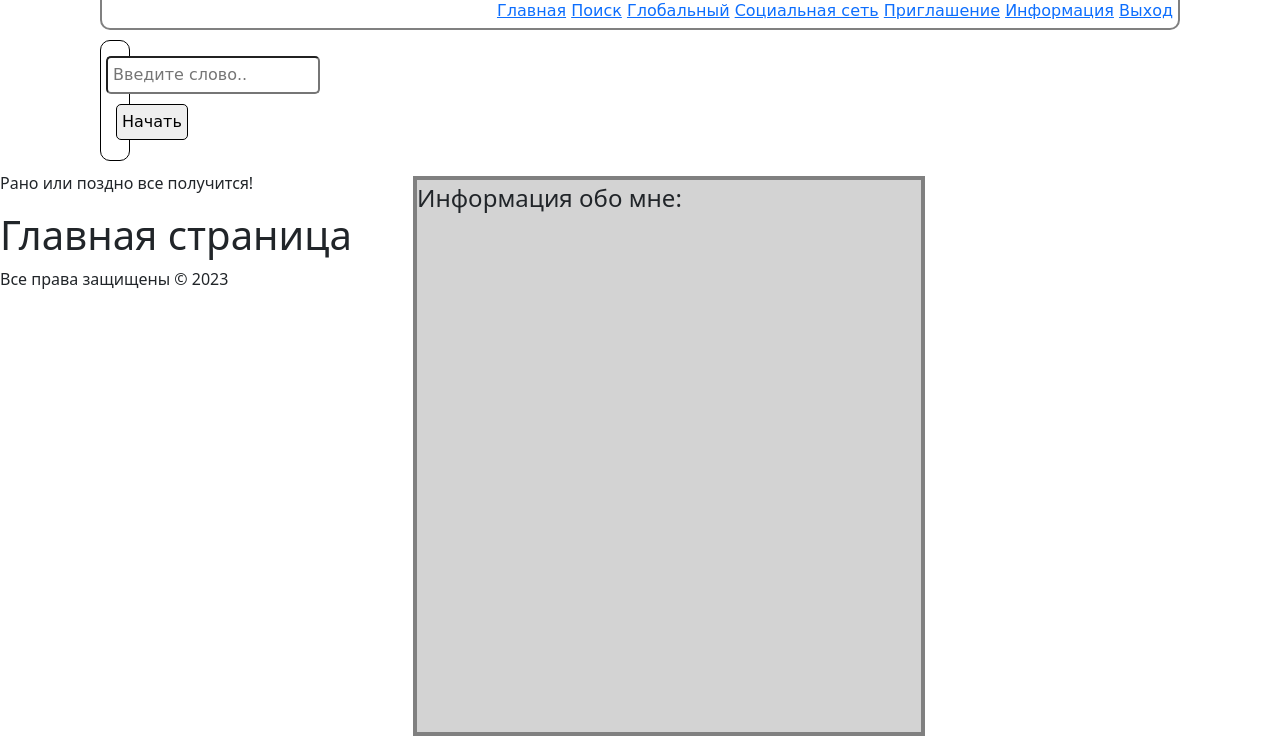
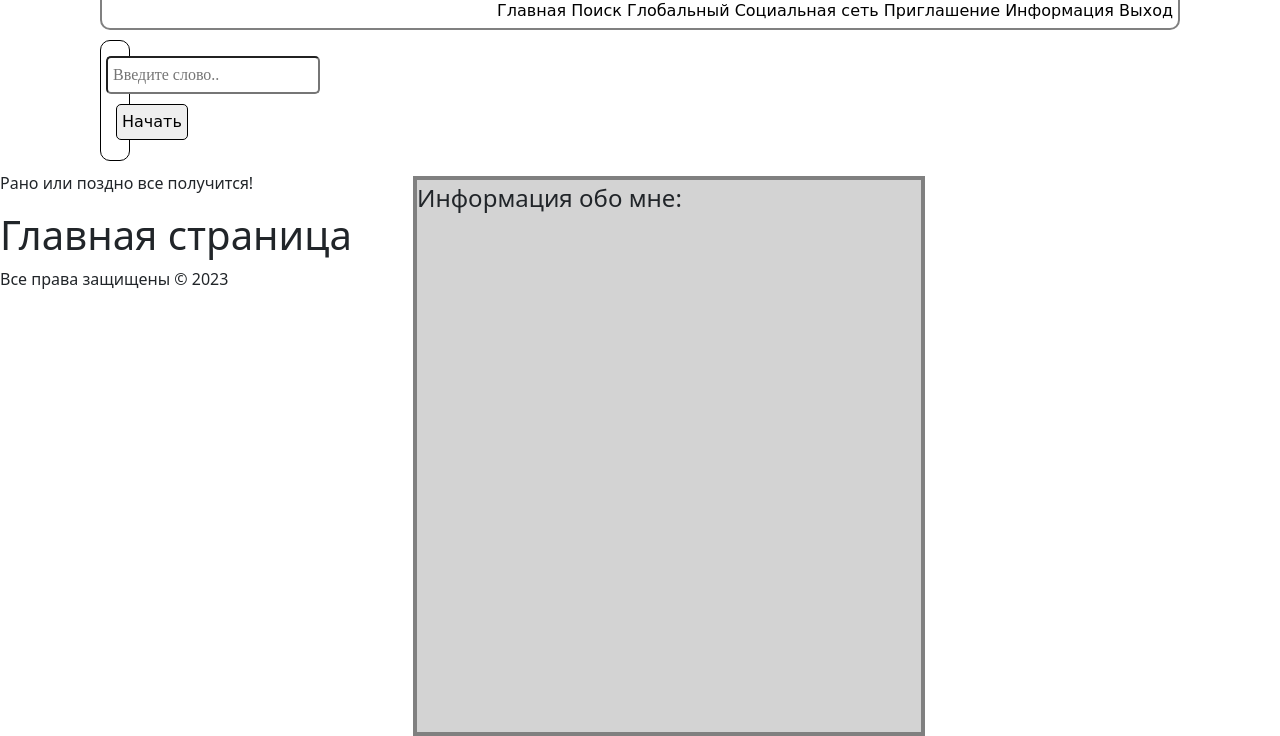
Before and after one commit to Roman-Blokhin/www, a PHP site: page /index.php in a window 1280 px wide; the page is wider, and only the part inside the window is pictured. Shown: the part 168-904 px from the top of that part. Run offline with PHP 8.4, Linux system fonts and the light colour scheme.

Commit message:
обавил класс links, где указал стиль для ссылок, подключил стиль про наведении на ссылку класса links

```diff
--- a/blocks/header.php
+++ b/blocks/header.php
@@ -15,11 +15,11 @@
     <img src="/img/gra_logo.png" alt="gradient logo" class="style_logo">
     <!-- alt покажет имя нашего логотипа, если картинка не сработает -->
 
-    <a href="index.php">Главная</a>
-    <a href="search.php">Поиск</a>
-    <a href="global.php">Глобальный</a>
-    <a href="social_net.php">Социальная сеть</a>
-    <a href="invite.php">Приглашение</a>
-    <a href="faq.php">Информация</a>
-    <a href="log_out.php">Выход</a>
+    <a href="index.php" class="links">Главная</a>
+    <a href="search.php" class="links">Поиск</a>
+    <a href="global.php" class="links">Глобальный</a>
+    <a href="social_net.php" class="links">Социальная сеть</a>
+    <a href="invite.php" class="links">Приглашение</a>
+    <a href="faq.php" class="links">Информация</a>
+    <a href="log_out.php" class="links">Выход</a>
 </header>
--- a/css/style.css
+++ b/css/style.css
@@ -61,6 +61,15 @@
 .field_search {
     border-radius: 5px;
     font-size: 16px;
-    font: Georgian;
+    font-family: Georgian;
     padding: 5px;
 }
+
+.links {
+    text-decoration: none;
+    color: black;
+}
+
+.links:hover {
+    background-color: lightgray;
+}
--- a/index.php
+++ b/index.php
@@ -3,12 +3,13 @@
     require "blocks/header.php";
 ?>
 
+<nav>
     <form action="check_post.php" method="post" class="search_block">
         <input type="text" name="search" id="search" placeholder="Введите слово.." class="field_search"><br>
         <!-- <label for="search">Быстрый поиск</label> -->
         <input type="submit" value="Начать" class="search_button"><br>
-
     </form>
+</nav>
 
 <section> <!-- в работе -->
     <form id="aside">
```
Also changed, not shown: readme.txt.
